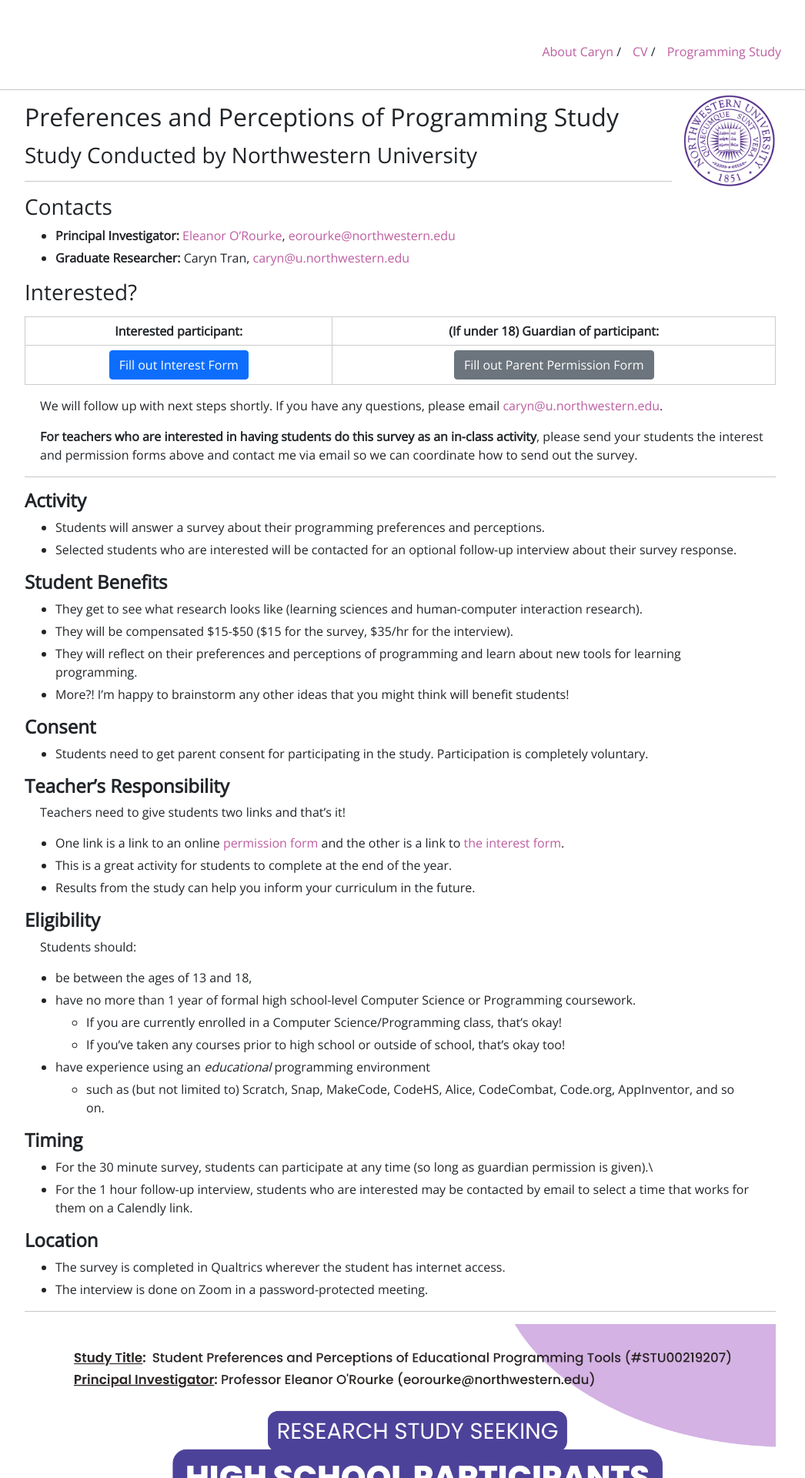
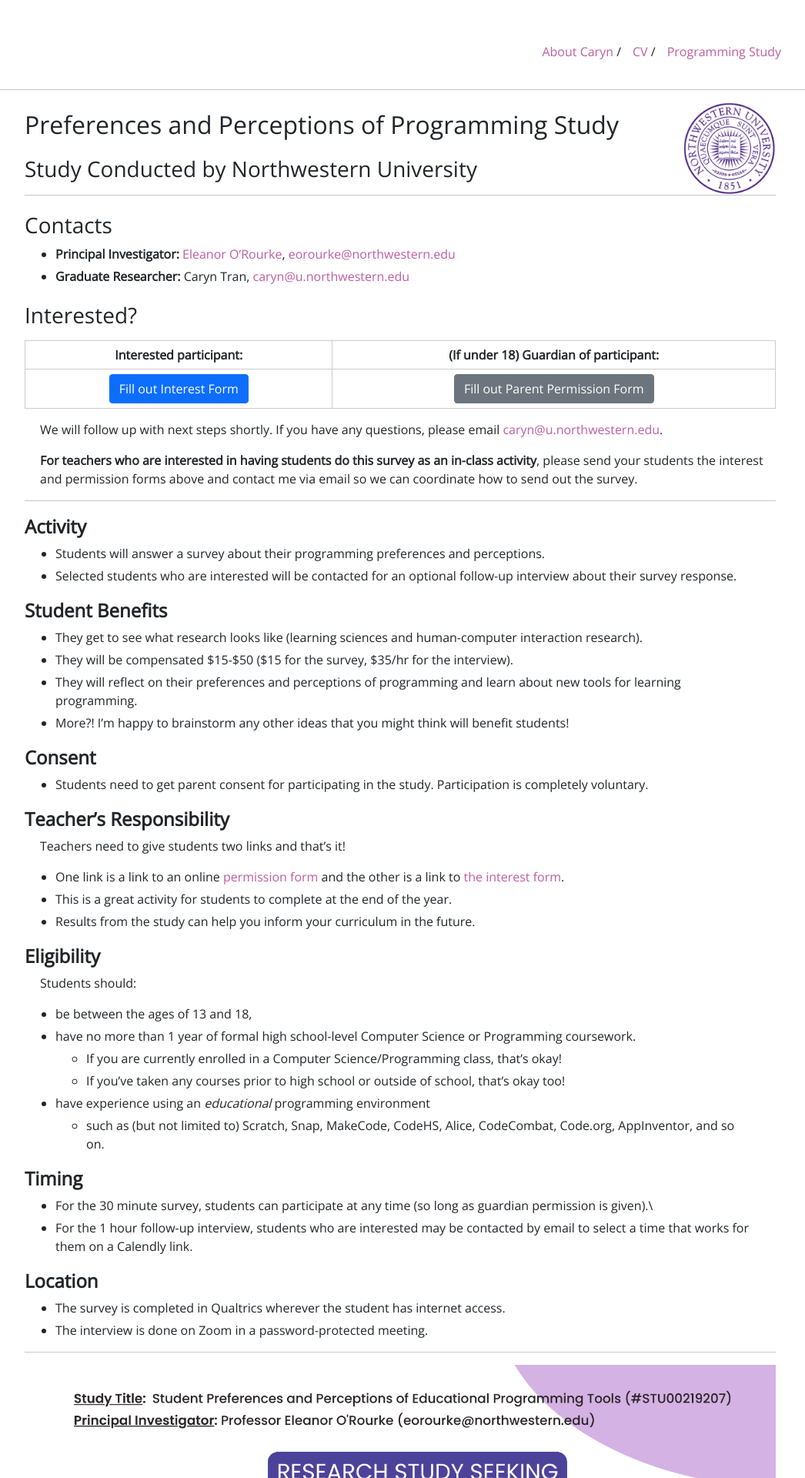
Before and after one commit to carynbear/carynbear.github.io, a Jekyll site: the page built from programmingstudy.md, in a window 1280 px wide. Shown: the top 1920 px of the page at 77% size, without its empty margins (120-1166 px from the left). Built offline with Jekyll 4.4.1, drawn with Linux system fonts in a browser that asks for light colours.

Commit message:
Update typography.scss

```diff
--- a/_sass/typography.scss
+++ b/_sass/typography.scss
@@ -1,11 +1,11 @@
 @import "vars";
 
 .content {
-    .h1,  h1 {
+    .h1,  h1, .h2, h2 {
         margin-top: 1.5em;
     }
-    .h2, .h3, .h4, .h5, .h6, h2, h3, h4, h5, h6 {
-        margin-top: .5em;
+    .h3, .h4, .h5, .h6, h2, h3, h4, h5, h6 {
+        margin-top: .8em;
     }
     p {
       padding-left: 20px;
```
